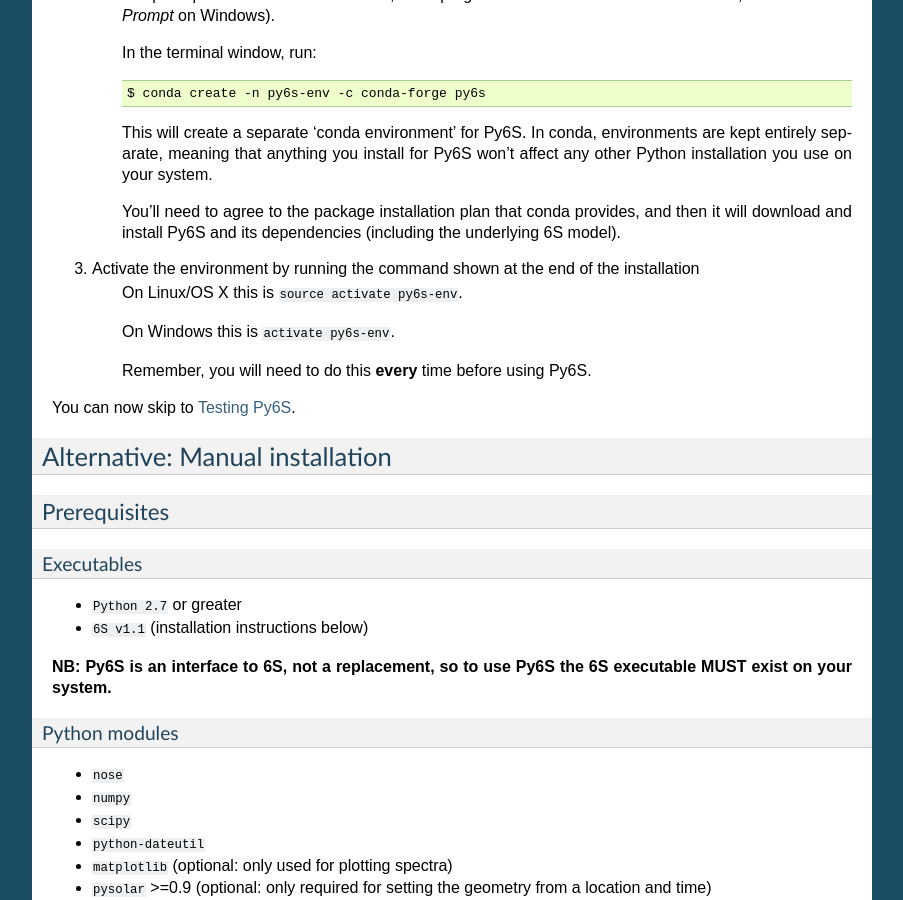
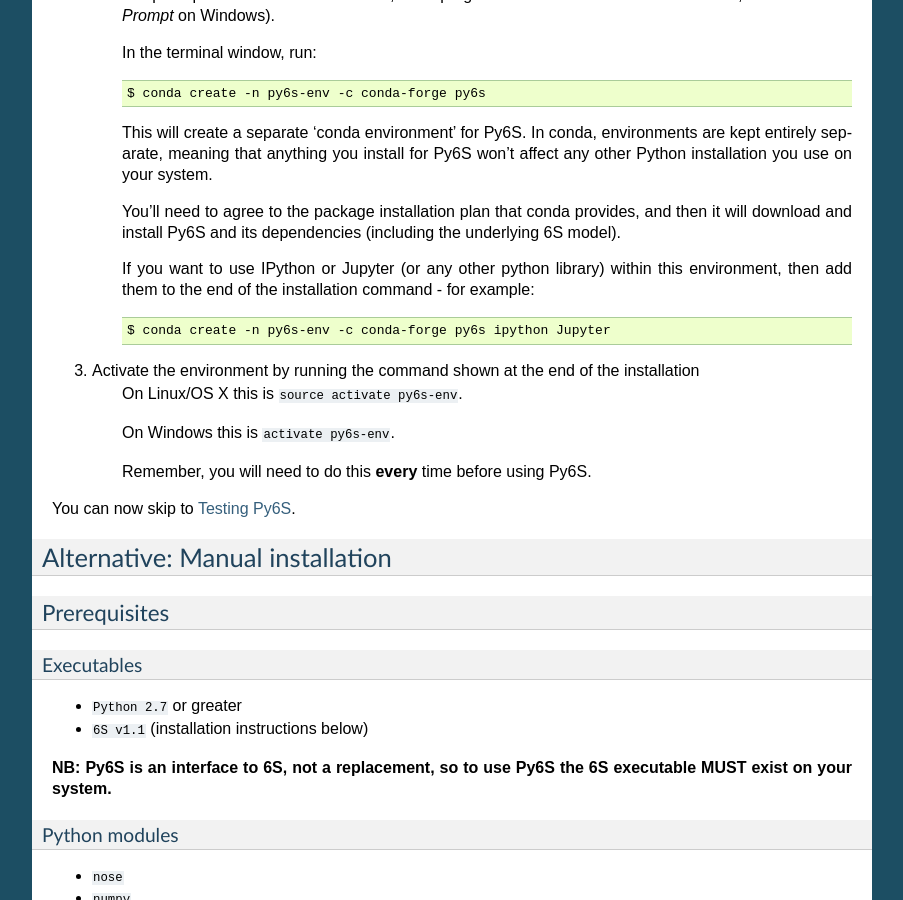
Before and after one commit to robintw/Py6S, a Sphinx documentation site: the page built from doc/source/installation.rst, in a window 1280 px wide and 900 px high, scrolled down 670 px. Shown: the whole window, without its empty margins (198-1101 px from the left). Built offline with Sphinx 7.4.7, drawn with Linux system fonts in a browser that asks for light colours.

Commit message:
Update docs

```diff
--- a/doc/source/installation.rst
+++ b/doc/source/installation.rst
@@ -43,6 +43,11 @@
 
     You'll need to agree to the package installation plan that conda provides, and then it will
     download and install Py6S and its dependencies (including the underlying 6S model).
+
+    If you want to use IPython or Jupyter (or any other python library) within this environment,
+    then add them to the end of the installation command - for example::
+
+        $ conda create -n py6s-env -c conda-forge py6s ipython Jupyter
 
 #. Activate the environment by running the command shown at the end of the installation
     On Linux/OS X this is ``source activate py6s-env``.
```
